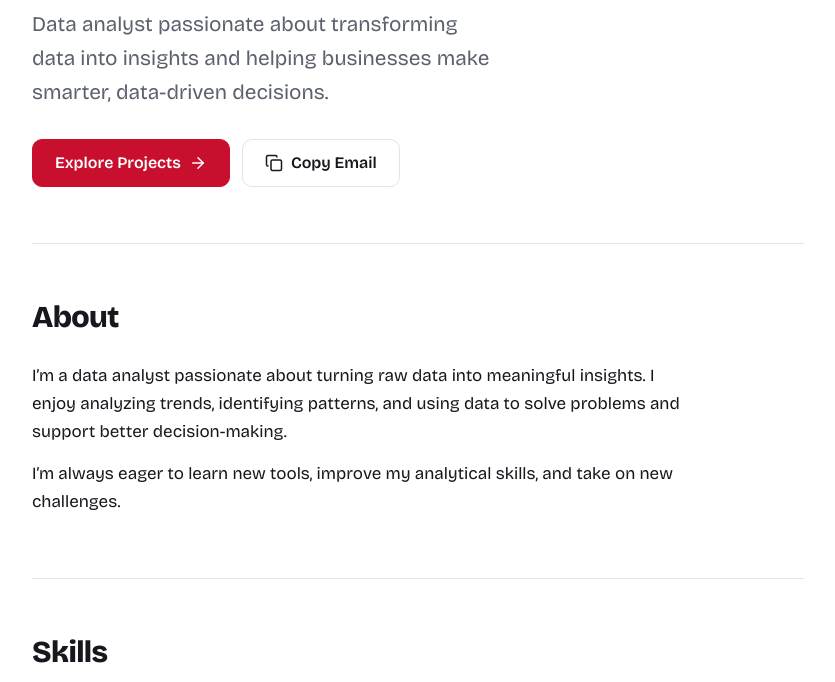
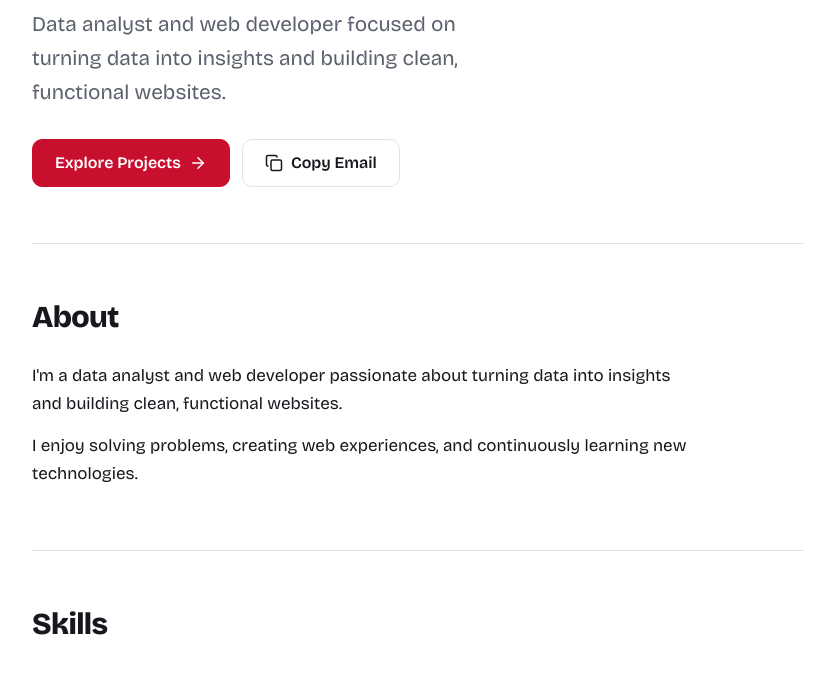
Before and after one commit to brahim-saadi-dev/brahim-saadi-dev.github.io, a website: page index.html.html in a window 1280 px wide. Shown: the part 512-1194 px from the top of the page, without its empty margins (222-1057 px from the left). Drawn offline with nearby package versions, Linux system fonts and the light colour scheme; no server answers.

Commit message:
Update role and about sections in index.html

```diff
--- a/index.html.html
+++ b/index.html.html
@@ -322,7 +322,7 @@
 }</code></pre>
 <p class="run">$ ./portfolio</p>
 <h1>Brahim Saadi<span class="cursor" aria-hidden="true"></span></h1>
-<p class="role">Data analyst passionate about transforming data into insights and helping businesses make smarter, data-driven decisions.</p>
+<p class="role">Data analyst and web developer focused on turning data into insights and building clean, functional websites.</p>
 <div class="hero-actions">
 <a class="btn btn-primary btn-lg" href="#projects">Explore Projects <svg viewBox="0 0 24 24" aria-hidden="true"><path d="M5 12h14"/><path d="m12 5 7 7-7 7"/></svg></a>
 <button class="btn btn-lg" id="copy-email" type="button" hidden><svg id="copy-icon" viewBox="0 0 24 24" aria-hidden="true"><rect width="14" height="14" x="8" y="8" rx="2" ry="2"/><path d="M4 16c-1.1 0-2-.9-2-2V4c0-1.1.9-2 2-2h10c1.1 0 2 .9 2 2"/></svg><svg id="check-icon" viewBox="0 0 24 24" aria-hidden="true" hidden><path d="M20 6 9 17l-5-5"/></svg><span id="copy-label">Copy Email</span></button>
@@ -333,8 +333,9 @@
 
 <section id="about">
 <h2>About</h2>
-<p>I’m a data analyst passionate about turning raw data into meaningful insights. I enjoy analyzing trends, identifying patterns, and using data to solve problems and support better decision-making.</p>
-<p>I’m always eager to learn new tools, improve my analytical skills, and take on new challenges.</p>
+<p>I'm a data analyst and web developer passionate about turning data into insights and building clean, functional websites.</p>
+<p>I enjoy solving problems, creating web experiences, and continuously learning new technologies.</p>
+</section>
 </section>
 
 <section id="skills">
```
